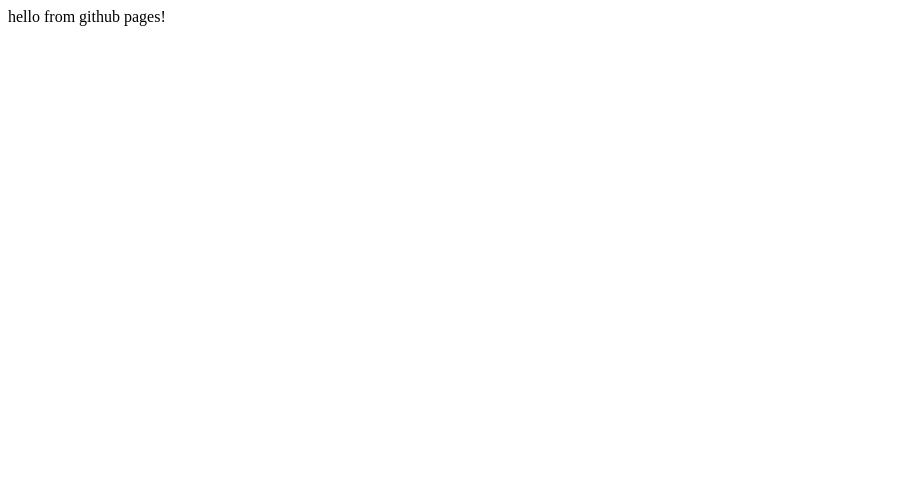
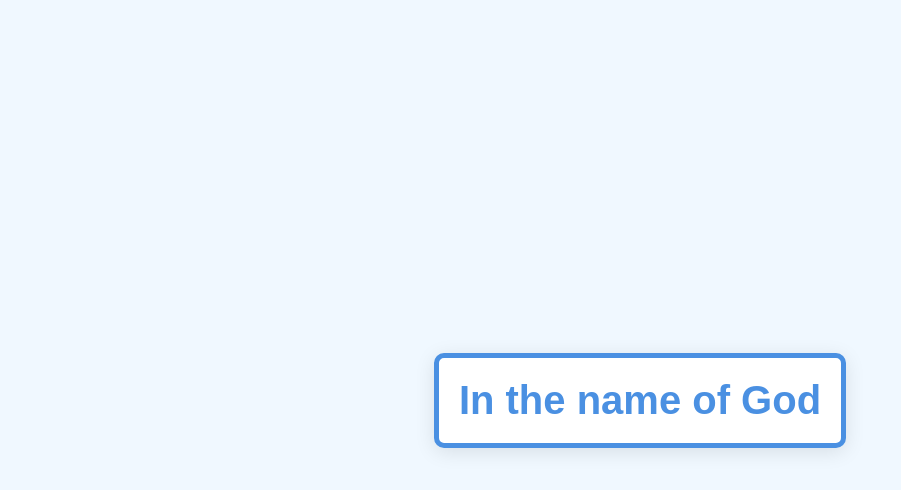
Before and after one commit to hama202019/temp, a plain HTML site: page index.html in a window 1280 px wide. Shown: the whole page, without its empty margins (0-901 px from the left). Drawn offline with Linux system fonts and the light colour scheme.

Commit message:
Update index.html

```diff
--- a/index.html
+++ b/index.html
@@ -1,15 +1,38 @@
 <!DOCTYPE html>
 <html lang="en">
-
 <head>
     <meta charset="UTF-8">
     <meta name="viewport" content="width=device-width, initial-scale=1.0">
-    <meta http-equiv="X-UA-Compatible" content="ie=edge">
-    <title>Temp</title>
+    <title>In the Name of God</title>
+    <style>
+        body {
+            display: flex;
+            justify-content: center;
+            align-items: center;
+            height: 100vh;
+            margin: 0;
+            background-color: #f0f8ff;
+            font-family: 'Arial', sans-serif;
+            color: #333;
+            text-align: center;
+        }
+        .container {
+            padding: 20px;
+            border: 5px solid #4a90e2;
+            border-radius: 10px;
+            background-color: white;
+            box-shadow: 0 4px 20px rgba(0, 0, 0, 0.1);
+        }
+        h1 {
+            font-size: 2.5rem;
+            margin: 0;
+            color: #4a90e2;
+        }
+    </style>
 </head>
-
 <body>
-   hello from github pages!
+    <div class="container">
+        <h1>In the name of God</h1>
+    </div>
 </body>
-
 </html>
```
